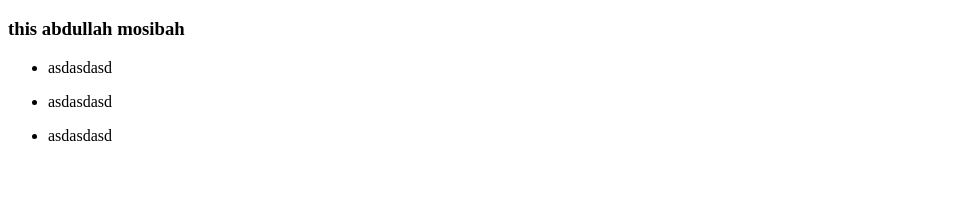
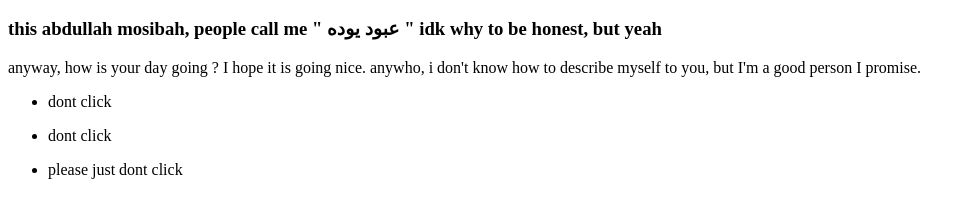
Before and after one commit to abdullahMosibah/abdullahMosibah.github.io, a plain HTML site: page index.html in a window 1280 px wide. Shown: the part 48-266 px from the top of the page, without its empty margins (0-975 px from the left). Drawn offline with Linux system fonts and the light colour scheme.

Commit message:
Update index.html

```diff
--- a/index.html
+++ b/index.html
@@ -1,15 +1,17 @@
 <h1>heyyyyy</h1>
-<h3> this abdullah mosibah</h3>
+<h3> this abdullah mosibah, people call me " عبود يوده " idk why to be honest, but yeah</h3>
+<p>anyway, how is your day going ? I hope it is going nice.
+  anywho, i don't know how to describe myself to you, but I'm a good person I promise.
 <ul>
   <li>
-    <p>asdasdasd</p>
+    <p>dont click</p>
   </li>
 
   <li>
-    <p>asdasdasd</p>
+    <p>dont click</p>
   </li>
 
   <li>
-    <p>asdasdasd</p>
+    <p>please just dont click</p>
   </li>
 </ul>
```
